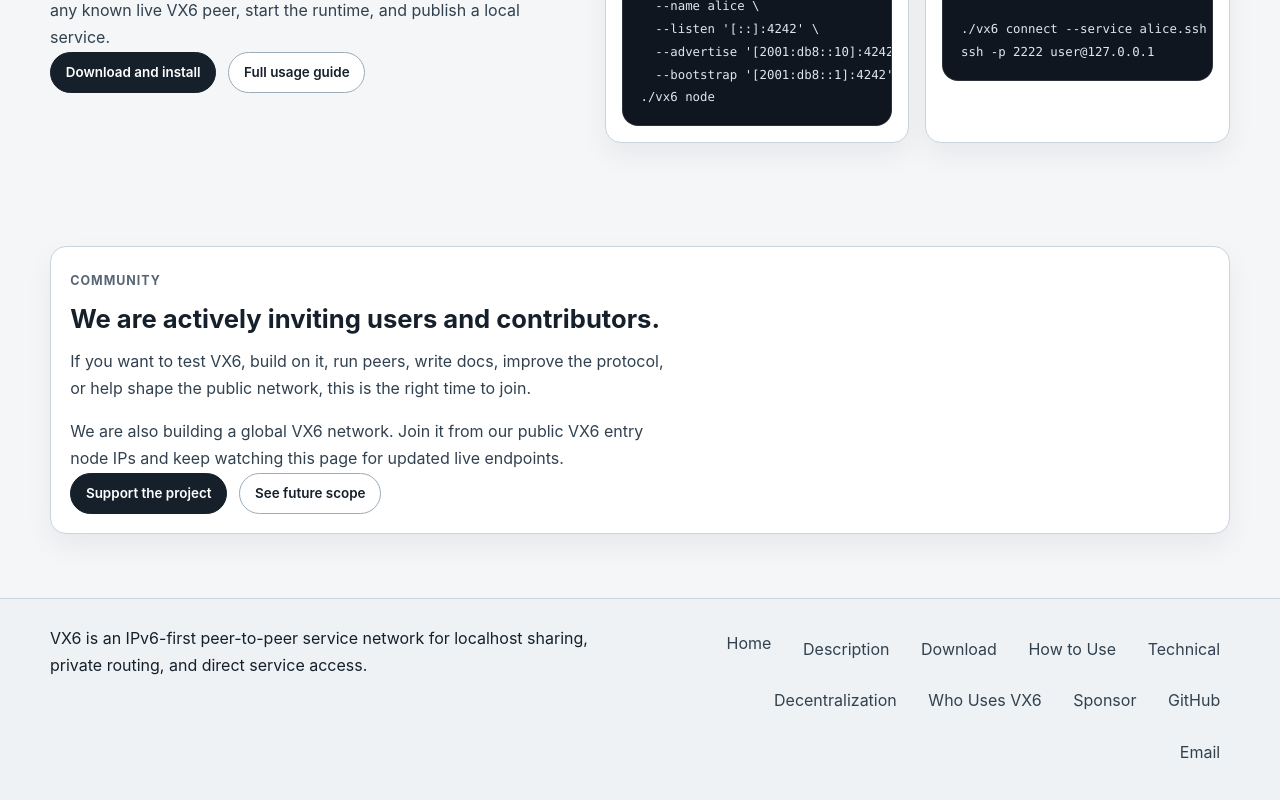
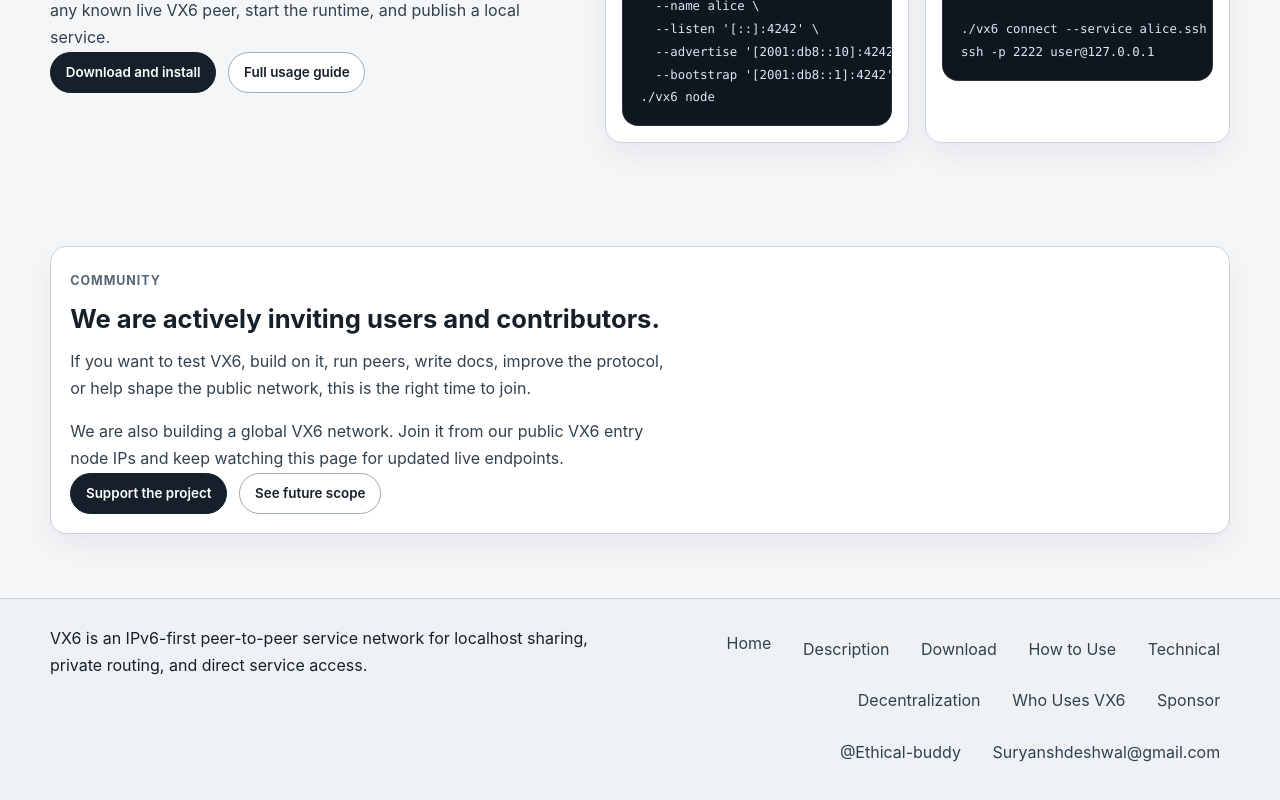
Before and after one commit to soul-abhi/VX6WEB, a Next.js app: page / in a window 1280 px wide. Shown: the part 4170-4970 px from the top of the page. Built offline with nearby package versions, Linux system fonts and the light colour scheme.

Commit message:
Email_fix

```diff
--- a/components/SiteFooter.tsx
+++ b/components/SiteFooter.tsx
@@ -35,12 +35,12 @@
             </li>
             <li>
               <a href="https://github.com/ethical-buddy" target="_blank" rel="noopener noreferrer">
-                GitHub
+                @Ethical-buddy
               </a>
             </li>
             <li>
               <a href="mailto:suryanshdeshwal@gmail.com">
-                Email
+                Suryanshdeshwal@gmail.com
               </a>
             </li>
           </ul>
```
